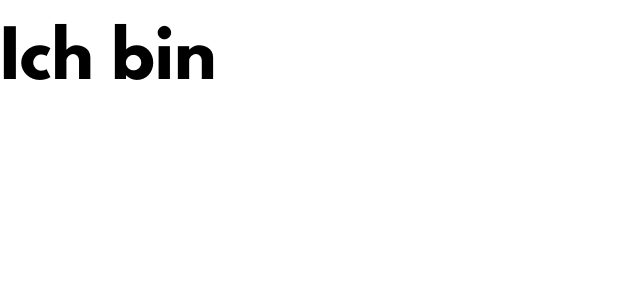
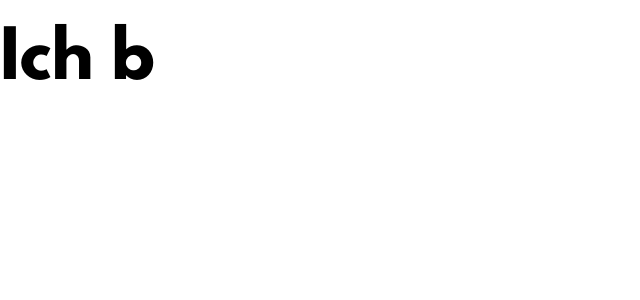
Before and after one commit to dennisbuchwald/dennisbuchwald-de, a Next.js app: page /start in a window 1280 px wide. Shown: the top 300 px of the page, without its empty margins (0-640 px from the left). Built offline with nearby package versions, Linux system fonts and the light colour scheme.

Commit message:
rework typewriter

```diff
--- a/src/pages/_app.js
+++ b/src/pages/_app.js
@@ -8,7 +8,8 @@
 
 const GlobalStyle = createGlobalStyle`
   body {
-    font-family: "LeagueSpartan", "FiraCode", -apple-system, BlinkMacSystemFont, "Segoe UI", "Roboto", "Oxygen", "Ubuntu", "Cantarell", "Fira Sans", "Droid Sans", "Helvetica Neue", sans-serif;
+    font-family: "LeagueSpartan", "FiraCode", -apple-system, BlinkMacSystemFont, "Segoe UI", "Roboto", "Oxygen",
+  "Ubuntu", "Cantarell", "Fira Sans", "Droid Sans", "Helvetica Neue", sans-serif;
     -webkit-font-smoothing: antialiased;
     -moz-osx-font-smoothing: grayscale;
     width: 100%;
--- a/src/pages/start.js
+++ b/src/pages/start.js
@@ -28,7 +28,6 @@
                   .pauseFor(2000)
                   .deleteChars(13)
                   .typeString(typedStrings[4])
-
                   .start();
               }}
             />
@@ -82,7 +81,7 @@
 `;
 
 const typedStrings = [
-  "Hallo!",
+  "Hallo! 👋",
   "Mein Name ist Dennis.",
   "Ich bin ein Freigeist.",
   "Problemlöser.",
```
